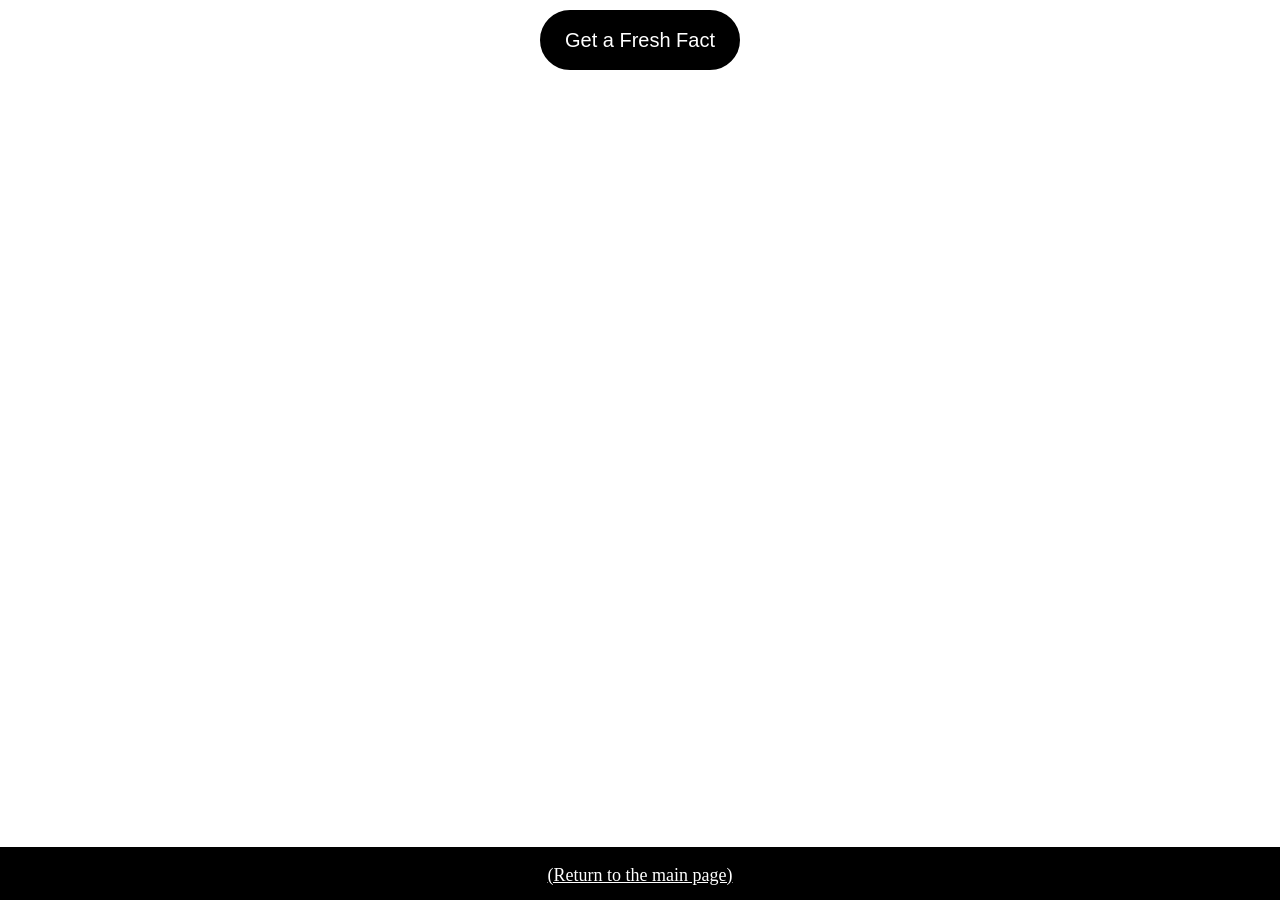
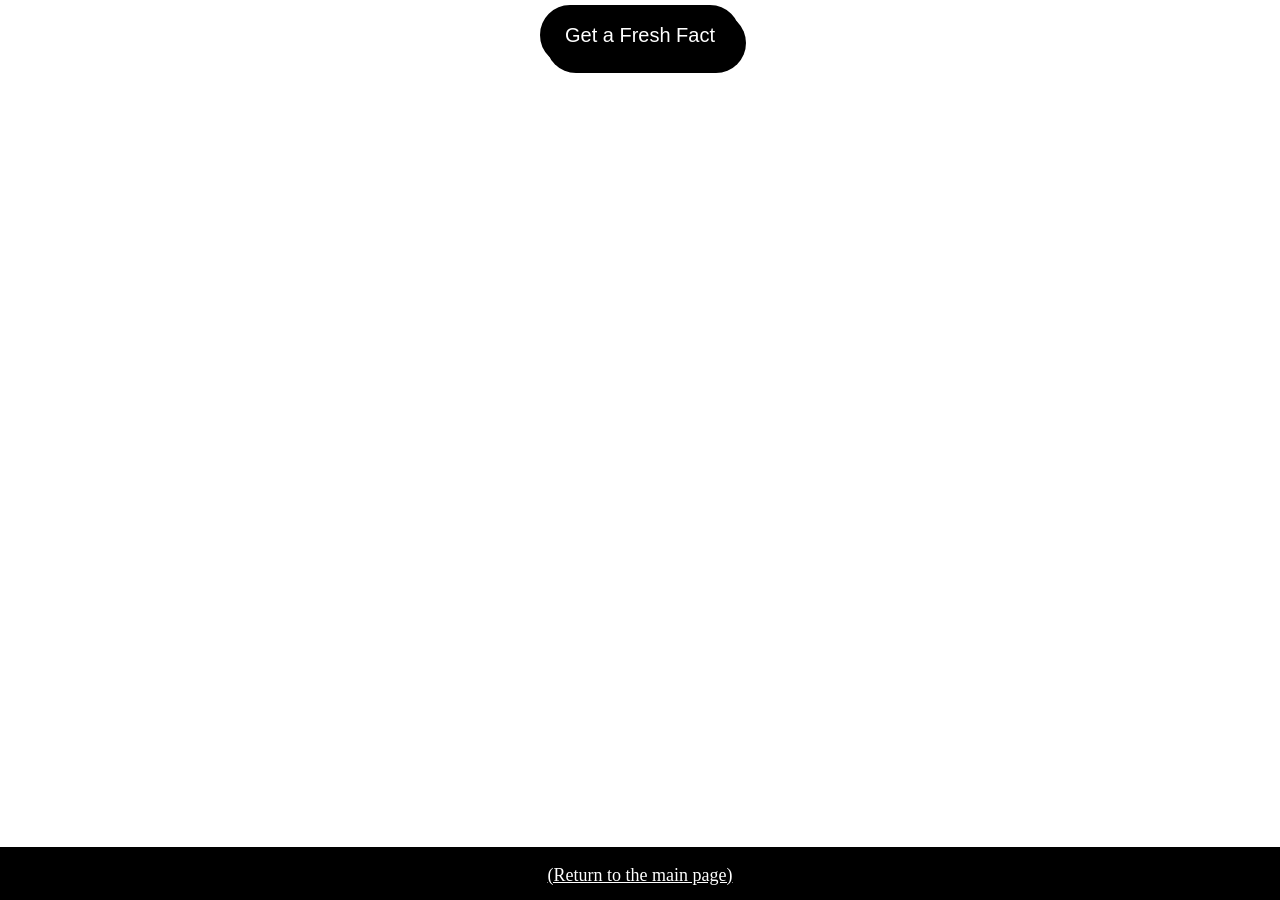
Before and after one commit to ethanexline/ethanexline.github.io, a Jekyll site: the page fact.html, which Jekyll copies as it is, in a window 1280 px wide. Built offline with Jekyll 4.4.1, drawn with Linux system fonts in a browser that asks for light colours; some web fonts are replaced.

Commit message:
fact button animation

```diff
--- a/fact.html
+++ b/fact.html
@@ -30,6 +30,15 @@
                 }
                 to {
                     transform: scale(1);
+                }
+            }
+
+            @keyframes press {
+                from {
+                    transform: translateX(0px) translateY(0px);
+                }
+                to {
+                    transform: translateX(6px) translateY(8px);
                 }
             }
 
@@ -104,17 +113,20 @@
                 color: white;
                 border-radius: 30px;
                 border: 3px solid black;
+                box-shadow: 6px 8px black;
+                transition: .25s;
                 height: 60px;
                 width: 200px;
                 position: fixed;
-                top: 10px;
+                top: 5px;
                 font-size: 20px;
                 z-index: 100;
             }
 
-            #refresh:hover {
-                opacity: 50%;
-                transition: ease-in-out .25s;
+            #refresh:hover, #refresh:focus {
+                box-shadow: none;
+                transform: translateX(6px) translateY(8px);
+                animation: press .25s;
             }
         </style>
     </head>
```
